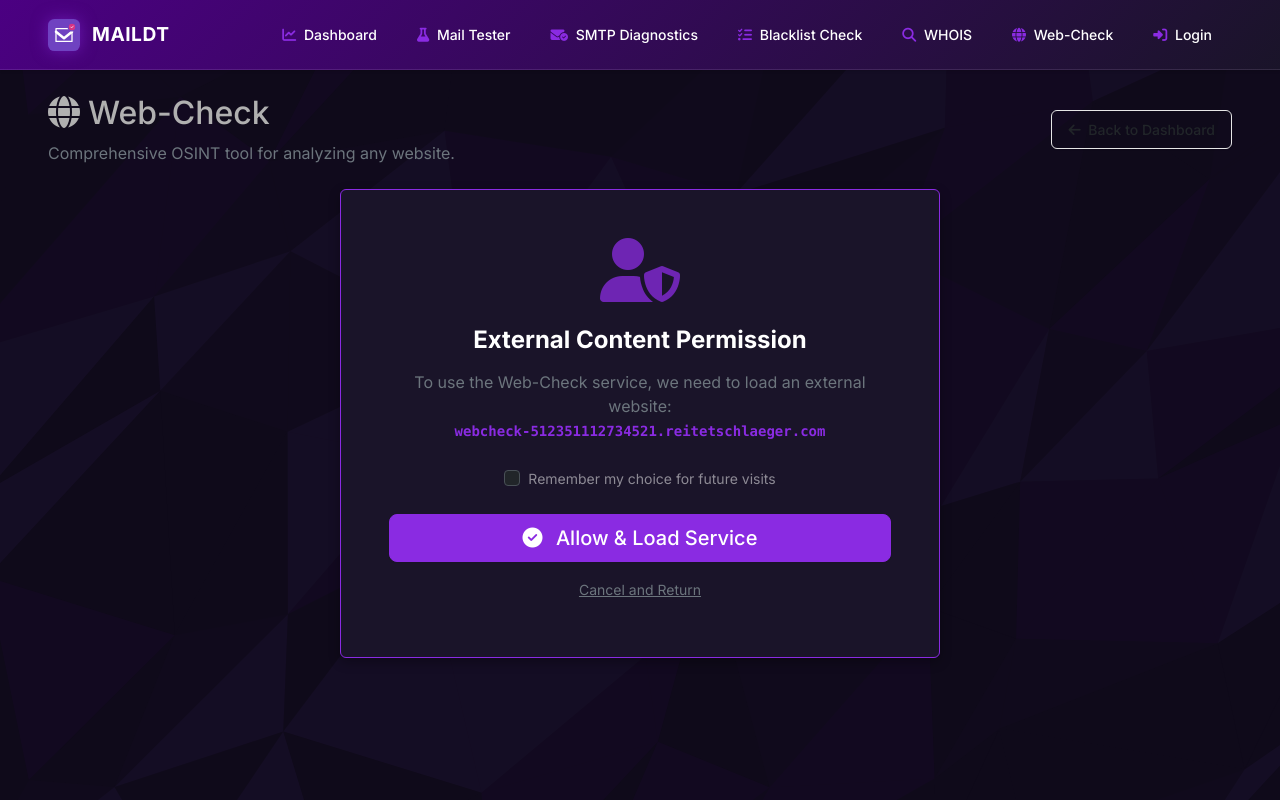
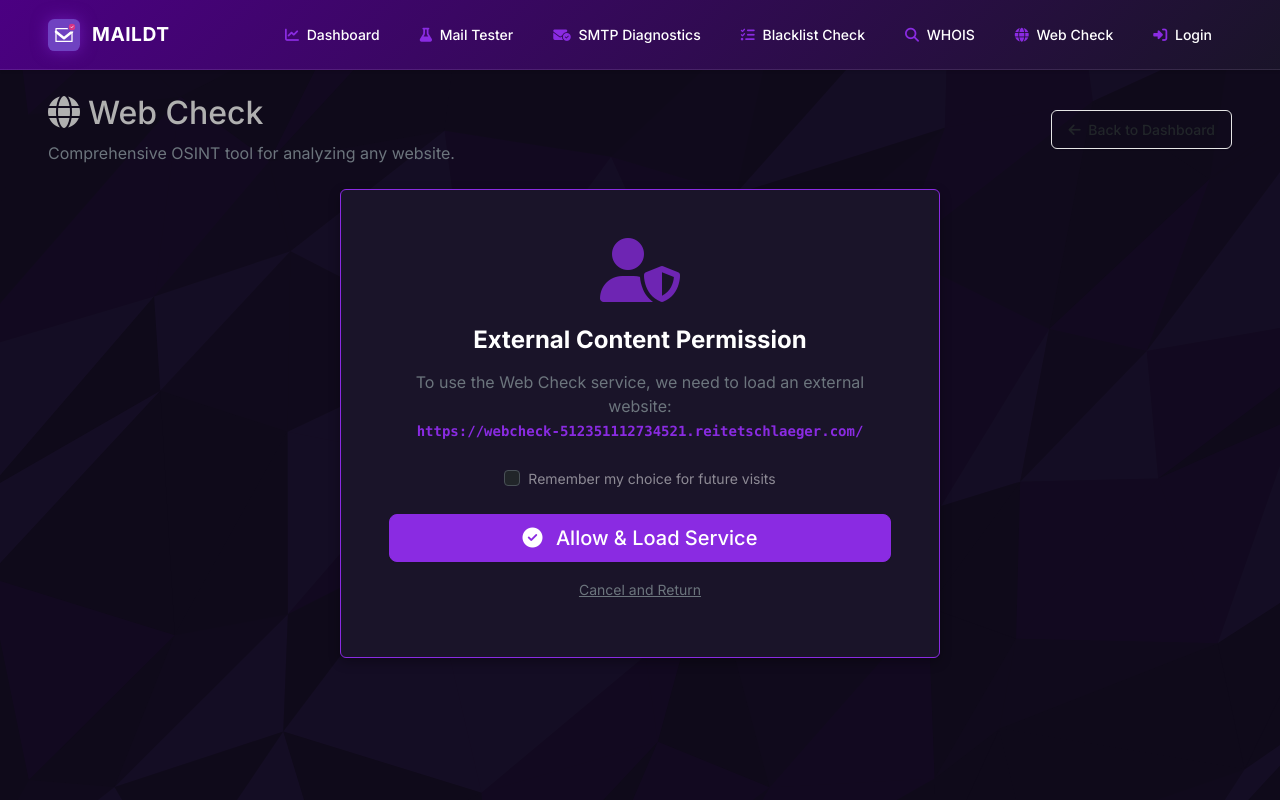
Before and after one commit to arumes31/mail-delivery-tester, a Flask app: page /web-check in a window 1280 px wide. Run offline with Flask 3, Linux system fonts and the light colour scheme; some libraries are stand-ins or nearby versions.

Commit message:
Enhance Tool Config: Rename to 'Web Check', implement enable/disable toggles, and allow dynamic URL configuration via Docker ENV

```diff
--- a/app.py
+++ b/app.py
@@ -61,6 +61,10 @@ CONFIG = {
     'ADMIN_PASSWORD': get_env_var('ADMIN_PASSWORD', 'admin'),
     'ADMIN_TOTP_SECRET': get_env_var('ADMIN_TOTP_SECRET'),
     'ENABLE_PROXY': get_env_var('ENABLE_PROXY', 'false').lower() == 'true',
+    'ENABLE_WHOIS': get_env_var('ENABLE_WHOIS', 'true').lower() == 'true',
+    'WHOIS_URL': get_env_var('WHOIS_URL', 'https://whois.reitetschlaeger.com'),
+    'ENABLE_WEBCHECK': get_env_var('ENABLE_WEBCHECK', 'true').lower() == 'true',
+    'WEBCHECK_URL': get_env_var('WEBCHECK_URL', 'https://webcheck-512351112734521.reitetschlaeger.com/'),
 }
 
 # --- Setup Logging ---
@@ -733,6 +737,10 @@ def check_delays():
 app = Flask(__name__)
 app.secret_key = os.environ.get('SECRET_KEY', 'maildt-default-secret-key-change-me')
 
+@app.context_processor
+def inject_config():
+    return dict(config=CONFIG)
+
 # Apply ProxyFix middleware if enabled
 if CONFIG['ENABLE_PROXY']:
     app.wsgi_app = ProxyFix(
@@ -964,11 +972,15 @@ def blacklist_check_page():
 
 @app.route('/whois')
 def whois_page():
-    return render_template('whois.html')
+    if not CONFIG['ENABLE_WHOIS']:
+        return redirect(url_for('index'))
+    return render_template('whois.html', whois_url=CONFIG['WHOIS_URL'])
 
 @app.route('/web-check')
 def web_check_page():
-    return render_template('web_check.html')
+    if not CONFIG['ENABLE_WEBCHECK']:
+        return redirect(url_for('index'))
+    return render_template('web_check.html', webcheck_url=CONFIG['WEBCHECK_URL'])
 
 @app.route('/api/diagnostics/blacklist')
 def api_blacklist_check():
--- a/docker-compose.yml
+++ b/docker-compose.yml
@@ -51,6 +51,11 @@ services:
       - ADMIN_TOTP_SECRET=${ADMIN_TOTP_SECRET}
       # Proxy Configuration
       - ENABLE_PROXY=${ENABLE_PROXY:-true}
+      # External Tools
+      - ENABLE_WHOIS=${ENABLE_WHOIS:-true}
+      - WHOIS_URL=${WHOIS_URL:-https://whois.reitetschlaeger.com}
+      - ENABLE_WEBCHECK=${ENABLE_WEBCHECK:-true}
+      - WEBCHECK_URL=${WEBCHECK_URL:-https://webcheck-512351112734521.reitetschlaeger.com/}
     networks:
       - maildt_net
     restart: unless-stopped
--- a/templates/base.html
+++ b/templates/base.html
@@ -176,8 +176,12 @@
                     <li class="nav-item"><a class="nav-link" href="/mail-tester"><i class="fa-solid fa-flask me-1 text-primary"></i> Mail Tester</a></li>
                     <li class="nav-item"><a class="nav-link" href="/smtp-test"><i class="fa-solid fa-envelope-circle-check me-1 text-primary"></i> SMTP Diagnostics</a></li>
                     <li class="nav-item"><a class="nav-link" href="/blacklist-check"><i class="fa-solid fa-list-check me-1 text-primary"></i> Blacklist Check</a></li>
+                    {% if config.ENABLE_WHOIS %}
                     <li class="nav-item"><a class="nav-link" href="/whois"><i class="fa-solid fa-search me-1 text-primary"></i> WHOIS</a></li>
-                    <li class="nav-item"><a class="nav-link" href="/web-check"><i class="fa-solid fa-globe me-1 text-primary"></i> Web-Check</a></li>
+                    {% endif %}
+                    {% if config.ENABLE_WEBCHECK %}
+                    <li class="nav-item"><a class="nav-link" href="/web-check"><i class="fa-solid fa-globe me-1 text-primary"></i> Web Check</a></li>
+                    {% endif %}
                     {% if session.logged_in %}
                     <li class="nav-item"><a class="nav-link" href="/recipients"><i class="fa-solid fa-users me-1 text-primary"></i> Recipients</a></li>
                     <li class="nav-item"><a class="nav-link" href="/settings"><i class="fa-solid fa-gears me-1 text-primary"></i> Settings</a></li>
--- a/templates/web_check.html
+++ b/templates/web_check.html
@@ -4,7 +4,7 @@
 <div class="row" id="webCheckHeader">
     <div class="col-md-12 mb-4 d-flex justify-content-between align-items-center">
         <div>
-            <h2><i class="fa-solid fa-globe me-2"></i>Web-Check</h2>
+            <h2><i class="fa-solid fa-globe me-2"></i>Web Check</h2>
             <p class="text-muted mb-0">Comprehensive OSINT tool for analyzing any website.</p>
         </div>
         <a href="/" class="btn btn-outline-secondary">
@@ -21,8 +21,8 @@
                 <i class="fa-solid fa-user-shield fa-4x text-primary mb-4 opacity-75"></i>
                 <h4 class="text-white fw-bold mb-3">External Content Permission</h4>
                 <p class="text-muted mb-4">
-                    To use the Web-Check service, we need to load an external website: <br>
-                    <code class="text-primary fw-bold">webcheck-512351112734521.reitetschlaeger.com</code>
+                    To use the Web Check service, we need to load an external website: <br>
+                    <code class="text-primary fw-bold">{{ webcheck_url }}</code>
                 </p>
                 <div class="form-check d-inline-block mb-4 text-start">
                     <input class="form-check-input" type="checkbox" id="rememberChoice">
@@ -39,9 +39,9 @@
             </div>
         </div>
 
-        <!-- Web-Check Frame Container -->
+        <!-- Web Check Frame Container -->
         <div id="webCheckContainer" class="card shadow-lg border-0" style="height: 88vh; overflow: hidden; background: #fff; display: none;">
-            <iframe id="webCheckFrame" src="" style="width: 100%; height: 100%; border: none;" title="Web-Check Service"></iframe>
+            <iframe id="webCheckFrame" src="" style="width: 100%; height: 100%; border: none;" title="Web Check Service"></iframe>
         </div>
     </div>
 </div>
@@ -73,7 +73,7 @@
         const container = document.getElementById('webCheckContainer');
         const frame = document.getElementById('webCheckFrame');
 
-        frame.src = "https://webcheck-512351112734521.reitetschlaeger.com/";
+        frame.src = "{{ webcheck_url }}";
         container.style.display = 'block';
     }
 </script>
--- a/templates/whois.html
+++ b/templates/whois.html
@@ -22,7 +22,7 @@
                 <h4 class="text-white fw-bold mb-3">External Content Permission</h4>
                 <p class="text-muted mb-4">
                     To use the WHOIS lookup service, we need to load an external website: <br>
-                    <code class="text-primary fw-bold">whois.reitetschlaeger.com</code>
+                    <code class="text-primary fw-bold">{{ whois_url }}</code>
                 </p>
                 <div class="form-check d-inline-block mb-4 text-start">
                     <input class="form-check-input" type="checkbox" id="rememberChoice">
@@ -73,7 +73,7 @@
         const container = document.getElementById('whoisContainer');
         const frame = document.getElementById('whoisFrame');
 
-        frame.src = "https://whois.reitetschlaeger.com";
+        frame.src = "{{ whois_url }}";
         container.style.display = 'block';
     }
 </script>
```
Also changed, not shown: 1 other file.
